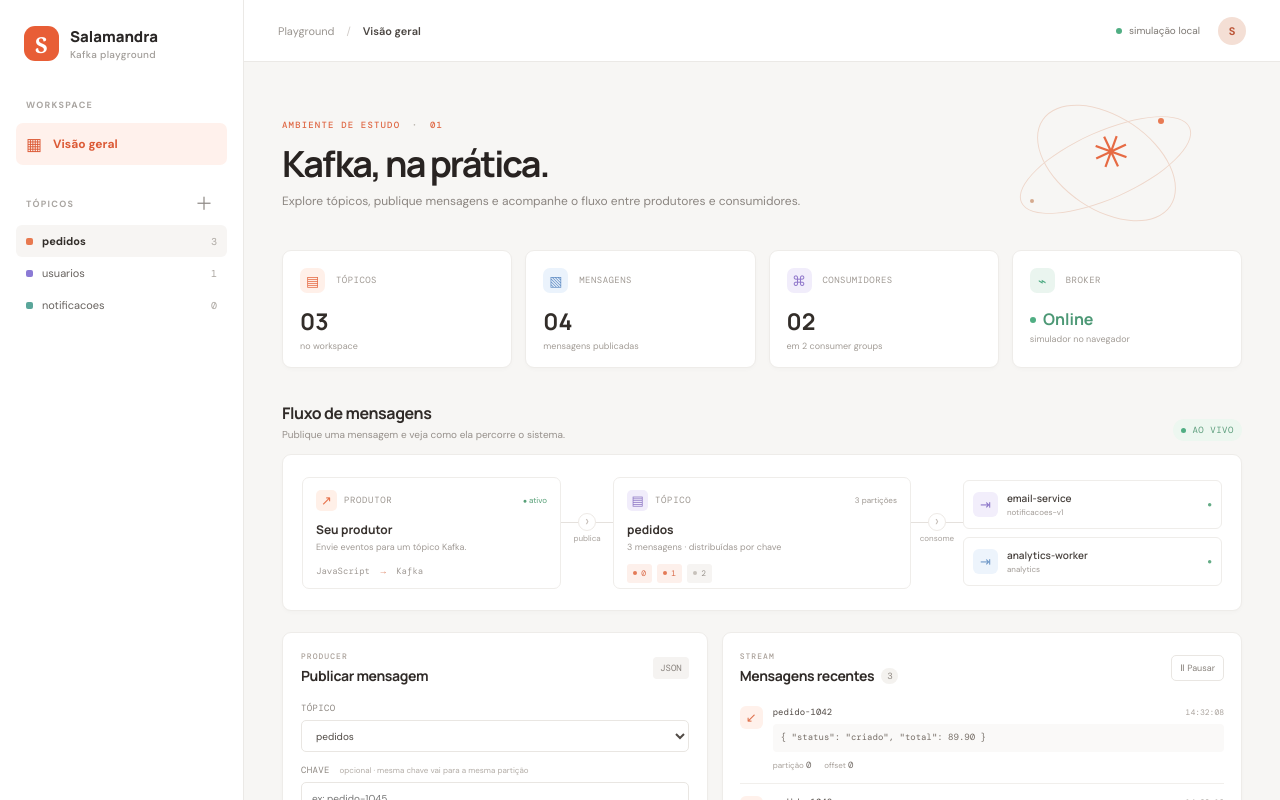
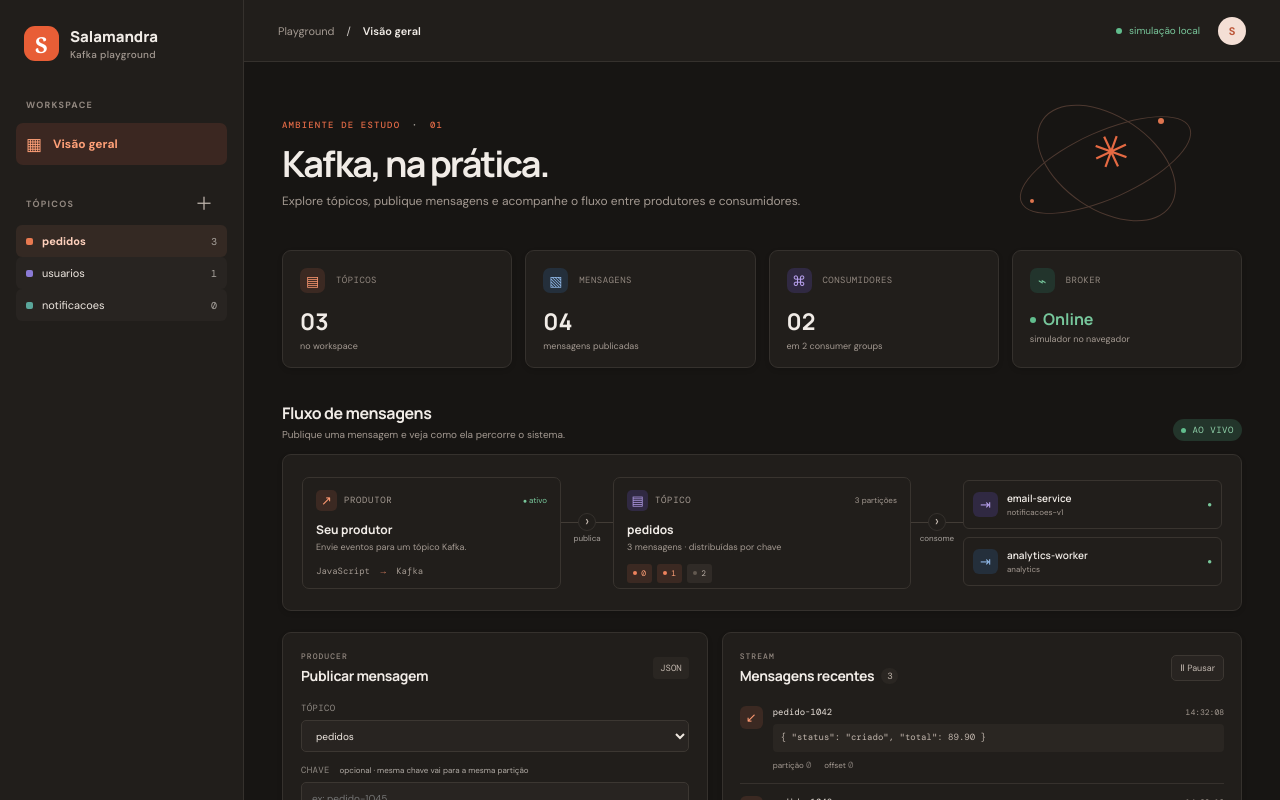
Before and after one commit to wsoubar/salamandra, a React (Vite) app: page / in a window 1280 px wide. Shown: the top 800 px of the page. Built offline with nearby package versions, Linux system fonts and the light colour scheme.

Commit message:
Add dark theme to Kafka playground

```diff
--- a/src/styles.css
+++ b/src/styles.css
@@ -44,3 +44,48 @@
   .metric-card{padding:11px;min-height:100px}
   .metric-label{left:45px}
 }
+/* Tema escuro para todo o playground. */
+:root{color-scheme:dark;color:#eee8e3;background:#171513}
+body{background:#171513;color:#eee8e3}
+.sidebar,.topbar,.flow-panel,.publish-panel,.messages-panel,.flow-connector .connector-dot,.consumer-node,.flow-node{background:#211e1b;border-color:#35312d}
+.sidebar,.topbar{border-color:#35312d}
+.brand,.breadcrumb b,.welcome h1,.section-heading h2,.panel-heading h2,.flow-node h3,.consumer-node h3,.metric-card strong{color:#f1ece7}
+.brand small,.side-bottom,.breadcrumb,.welcome p,.section-heading p,.metric-card small,.node-type,.flow-node p,.node-foot,.partition-count,.consumer-node p,.message-coords,.message-meta time,footer{color:#a49a92}
+.side-label,.metric-label,.panel-kicker{color:#91877f}
+.nav-item.active{background:#3b2721;color:#ffa078}
+.topic-nav,.pause-button,.publish-panel select,.publish-panel input,.publish-panel textarea{background:#282421;border-color:#3c3732;color:#eee7e0}
+.topic-nav.selected{background:#342923;color:#ffd1bd}
+.topic-create input{background:#282421;border-color:#3c3732;color:#f4eee8}
+.metric-card{background:#211e1b;border-color:#35312d;box-shadow:0 2px 5px #0002}
+.orange,.producer-icon,.message-marker{background:#3b2922;color:#ff9a72}
+.blue,.consumer-icon.blue{background:#242f3b;color:#91b9e8}
+.violet,.topic-icon,.consumer-icon.violet{background:#302942;color:#b7a0ed}
+.green{background:#22342c;color:#77c79c}
+.broker-state{color:#77c79c!important}
+.flow-panel,.publish-panel,.messages-panel{box-shadow:0 2px 5px #0002}
+.flow-node,.consumer-node{border-color:#39342f}
+.connector-line{background:#423c36}
+.connector-dot{background:#282421;border-color:#423c36;color:#c7bcb3}
+.partition-bars span{background:#302b27;color:#b7aca3}
+.partition-bars span.filled{background:#3b2922;color:#ffa078}
+.partition-bars i{background:#625950}
+.partition-bars .filled i{background:#ee825d}
+.message-item{border-color:#36312d}
+.message-item pre,.code-tag,.message-total,.local-tag{background:#2a2622;color:#c2b7ae}
+.message-meta code{color:#e9e1da}
+.view-all{border-color:#38332e;color:#c4b9b0}
+.empty-state{color:#a49a92}
+.empty-state b{color:#ddd4cc}
+.learning-note{background:#322720;border-color:#49362b}
+.learning-note p{color:#c4a994}
+.learning-note b{color:#f0c9ad}
+.pause-button{color:#c2b8b0}
+.simulation,.node-live,.consumer-active{color:#79c79b}
+.live-pill{background:#23352b;color:#8fd0a9}
+.status{color:#f0c9ad}
+.topic-label button{color:#c2b8b0}
+.publish-button{background:#d95c39}
+.online-dot,.simulation i,.broker-state i,.live-pill i{background:#61bd8d}
+.welcome-art .orbit{border-color:#4e3930}
+.spark{background:#df754f}
+::selection{background:#87503b;color:white}
```
